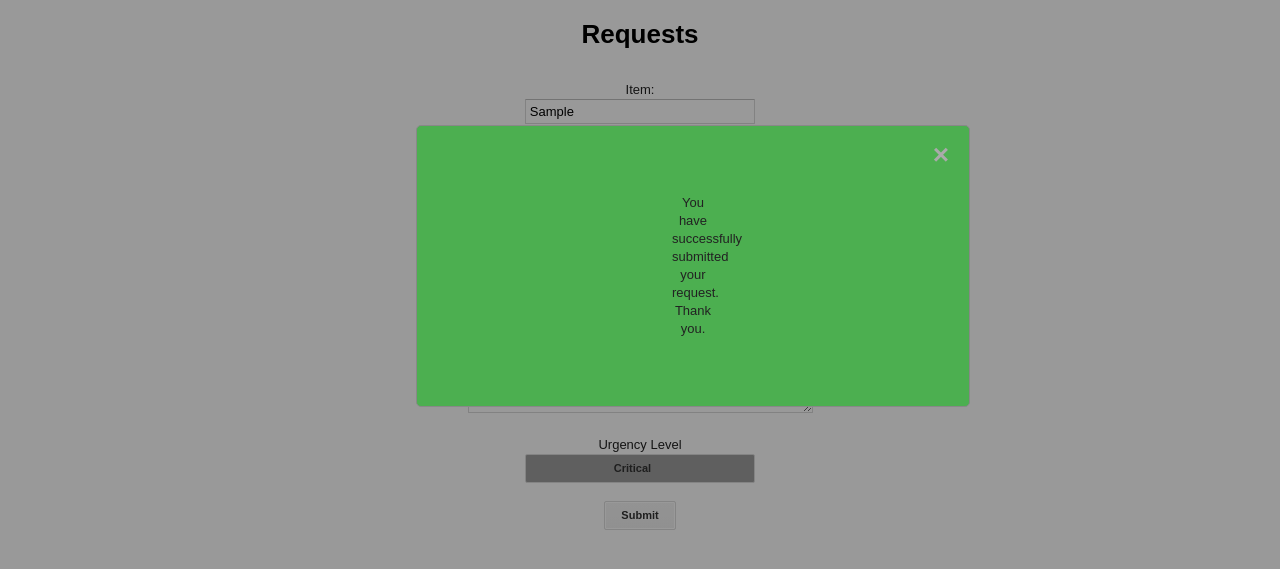
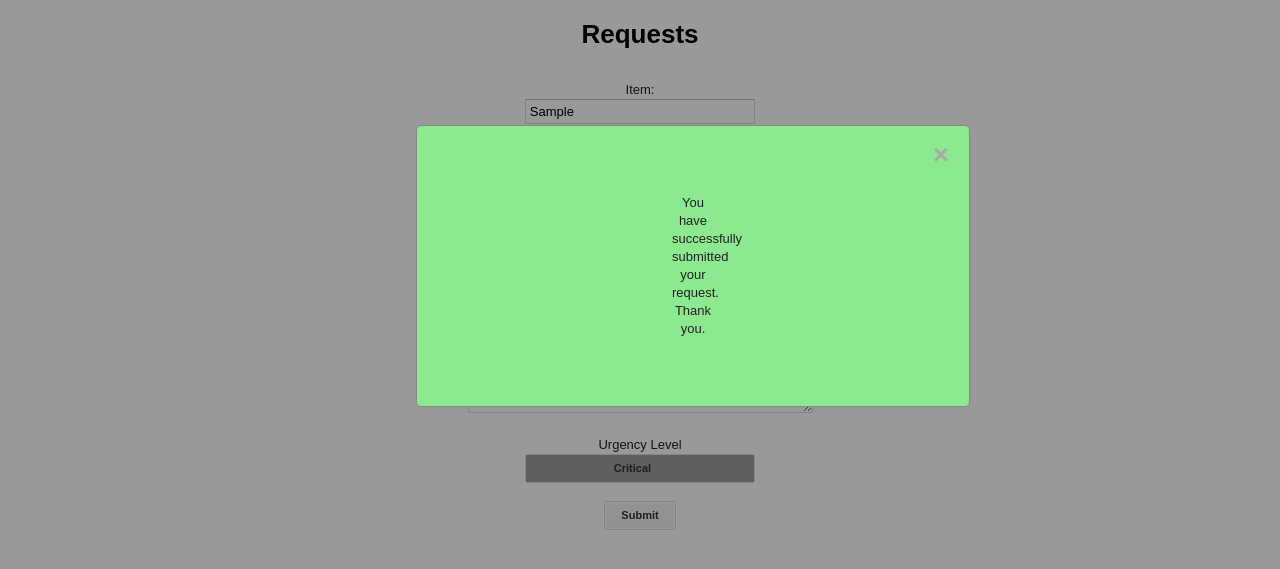
Before and after one commit to andrewli8/CharityWeb, a website: page public/requests.html in a window 1280 px wide. Both pictures are taken after typing "Sample", "Sample", "Sample", "Sample", "name@example.com" into the empty fields and a click on the button "Submit". Shown: the part 175-744 px from the top of the page. Drawn offline with Linux system fonts and the light colour scheme; grey boxes are pictures that could not be loaded.

Commit message:
submit color change

```diff
--- a/public/requests.html
+++ b/public/requests.html
@@ -65,7 +65,7 @@
 
               /* Modal Content */
               .modal-content {
-                background-color: #4CAF50;
+                background-color: rgb(141, 233, 144);
                 margin: auto;
                 padding: 20px;
                 border: 1px solid #888;
```
